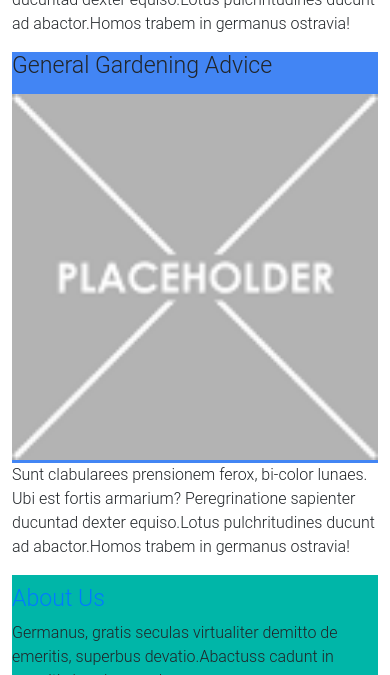
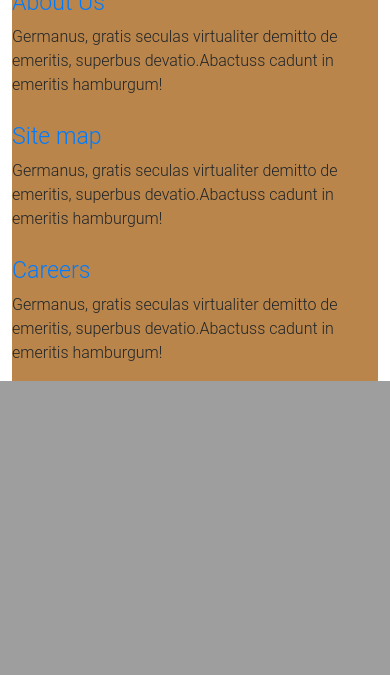
Before and after one commit to smartwiziyk/Team-R1-CMM004, a PHP site: page / in a window 390 px wide. Shown: the part 5825-6500 px from the top of the page. After the commit the page ends 6206 px from the top, so only its background shows below. Run offline with PHP 8.4, Linux system fonts and the light colour scheme.

Commit message:
Images added to the asset folder

```diff
--- a/Style/style.css
+++ b/Style/style.css
@@ -3,31 +3,29 @@
 
 
 
-/*Home Page - Experiment Styles*/
-#experimentImage{
-    margin: 6px 0 3px 0;
-    width: 100%;
-}
+/*Home Page*/
 
 /*Header Information */
-header {
-    background-color: #00b6a8;
-}
 
 header h1{
     font-weight: 700;
+    padding:10px;
     font-family: 'Righteous', cursive;
     margin-bottom: 0;
 }
 
-header h2{
-    margin-top: 0;
+h6{
+    padding: 0px 30px 10px 20px;
+    font-family:Georgia, 'Times New Roman', Times, serif;
+    font-weight: 100;
+    font-size:smaller;
+    color: rgb(114, 73, 19);
 }
 /*End of Header*/
 
 /*Start of Footer*/
 footer{
-    background-color: #00b6a8;
+    background-color: #86c70f;
 }
 
 footer section h3{
--- a/footer.php
+++ b/footer.php
@@ -26,7 +26,7 @@
 </head>
 <body>
     <div class="container">
-            <footer class="col-md-12">
+            <footer style="background-color:#9c5300b4" class="col-md-12">
                 <div id="navbarSupportedContent" class="row">
                     <section class="col-md-4">
                         <h3><a href="aboutus.php">About Us</a></h3>
--- a/header.php
+++ b/header.php
@@ -27,9 +27,9 @@
 </head>
 <body>
     <div class="container">
-        <header class="col-md-12">
+        <header style="background-color:#9c5300b4" class="col-md-12">
             <div class="topical">
-                <h1>GR1 Gardening Services</h1>
+                <h1 class="main">GR1 Gardening Services</h1>
 
                 <h6>Bringing you the perfect touch of nature</h6>
             </div>
@@ -45,7 +45,7 @@
                 </div>
         </header>
     </div>
-                <br>
+    <br>
 
 
 
--- a/index.php
+++ b/index.php
@@ -4,14 +4,26 @@ include_once 'header.php';
 
 <body>
     <div class="container">
-        <h1 style="color:black";>View our Catalogue of Gardening Services - Book us now!!!</h1>
+        <h1 style="color:black">View our Catalogue of Gardening Services - Book us now!!!</h1>
         <main class="col-md-12">
             <div id="experimentContainer" class="row">
                 <article class="col-md-3">
                     <div class="panel">
-                        <div class="panel-heading bg-primary">
+                        <div class="panel-heading bg-success">
                             <h3 class="panel-title">Garden Clearance</h3>
-                            <img src="assets/images/placeholder.png" alt="Placeholder Image" id="experimentImage">
+                            <img src="assets/images/Garden clearance.jpe" alt="Placeholder Image" id="experimentImage">
+
+                        </div>
+                        <div class="panel-body">
+                            <p style="color:black";>Sunt clabularees prensionem ferox, bi-color lunaes. Ubi est fortis armarium? Peregrinatione sapienter
+                                ducuntad dexter equiso.Lotus pulchritudines ducunt ad abactor.Homos trabem in germanus ostravia!</p>
+                        </div>
+                    </div>
+
+                    <div class="panel">
+                        <div class="panel-heading bg-success">
+                            <h3 class="panel-title">Pruning and Trimming</h3>
+                            <img src="assets/images/triming.jpe" alt="Placeholder Image" id="experimentImage">
 
                         </div>
                         <div class="panel-body">
@@ -21,21 +33,9 @@ include_once 'header.php';
                     </div>
 
                     <div class="panel">
-                        <div class="panel-heading bg-primary">
-                            <h3 class="panel-title">Pruning and Trimming</h3>
-                            <img src="assets/images/placeholder.png" alt="Placeholder Image" id="experimentImage">
-
-                        </div>
-                        <div class="panel-body">
-                            <p>Sunt clabularees prensionem ferox, bi-color lunaes. Ubi est fortis armarium? Peregrinatione sapienter
-                                ducuntad dexter equiso.Lotus pulchritudines ducunt ad abactor.Homos trabem in germanus ostravia!</p>
-                        </div>
-                    </div>
-
-                    <div class="panel">
-                        <div class="panel-heading bg-primary">
-                            <h3 class="panel-title">Experiment Name</h3>
-                            <img src="assets/images/placeholder.png" alt="Placeholder Image" id="experimentImage">
+                        <div class="panel-heading bg-success">
+                            <h3 class="panel-title">Soil fertilization</h3>
+                            <img src="assets/images/soil.jpe" alt="Placeholder Image" id="experimentImage">
 
                         </div>
                         <div class="panel-body">
@@ -48,7 +48,7 @@ include_once 'header.php';
                     <div class="panel panel-primary">
                         <div class="panel-heading bg-success">
                             <h3 class="panel-title">Lawn Mowing</h3>
-                            <img src="assets/images/placeholder.png" alt="Placeholder Image" id="experimentImage">
+                            <img src="assets/images/lawn mowing.jpe" alt="Placeholder Image" id="experimentImage">
 
                         </div>
                         <div class="panel-body">
@@ -58,9 +58,9 @@ include_once 'header.php';
                     </div>
 
                     <div class="panel">
-                        <div class="panel-heading bg-primary">
+                        <div class="panel-heading bg-success">
                             <h3 class="panel-title">Removal of Weeds and Weed prevention</h3>
-                            <img src="assets/images/placeholder.png" alt="Placeholder Image" id="experimentImage">
+                            <img src="assets/images/weeding.jpe" alt="Placeholder Image" id="experimentImage">
 
                         </div>
                         <div class="panel-body">
@@ -70,9 +70,9 @@ include_once 'header.php';
                     </div>
 
                     <div class="panel">
-                        <div class="panel-heading bg-primary">
+                        <div class="panel-heading bg-success">
                             <h3 class="panel-title">Planting and seeding new trees and plants</h3>
-                            <img src="assets/images/Garden2.jpe" alt="Placeholder Image" id="experimentImage">
+                            <img src="assets/images/planting.jpe" alt="Placeholder Image" id="experimentImage">
 
                         </div>
                         <div class="panel-body">
@@ -85,7 +85,7 @@ include_once 'header.php';
                     <div class="panel panel-primary">
                         <div class="panel-heading bg-success">
                             <h3 class="panel-title">Pest and Disease Control</h3>
-                            <img src="assets/images/placeholder.png" alt="Placeholder Image" id="experimentImage">
+                            <img src="assets/images/pest and disease.jpe" alt="Placeholder Image" id="experimentImage">
 
                         </div>
                         <div class="panel-body">
@@ -95,9 +95,9 @@ include_once 'header.php';
                     </div>
 
                     <div class="panel">
-                        <div class="panel-heading bg-primary">
+                        <div class="panel-heading bg-success">
                             <h3 class="panel-title">General garden maintenance</h3>
-                            <img src="assets/images/placeholder.png" alt="Placeholder Image" id="experimentImage">
+                            <img src="assets/images/general.jpe" alt="Placeholder Image" id="experimentImage">
 
                         </div>
                         <div class="panel-body">
@@ -107,9 +107,9 @@ include_once 'header.php';
                     </div>
 
                     <div class="panel">
-                        <div class="panel-heading bg-primary">
+                        <div class="panel-heading bg-success">
                             <h3 class="panel-title">Installation of artificial lawns and Play grounds</h3>
-                            <img src="assets/images/placeholder.png" alt="Placeholder Image" id="experimentImage">
+                            <img src="assets/images/artificial.jpe" alt="Placeholder Image" id="experimentImage">
 
                         </div>
                         <div class="panel-body">
@@ -120,7 +120,7 @@ include_once 'header.php';
                 </article>
                 <article class="col-md-3">
                     <div class="panel panel-primary">
-                        <div class="panel-heading bg-primary">
+                        <div class="panel-heading bg-success">
                             <h3 class="panel-title">Landscaping services</h3>
                             <img src="assets/images/Garden1.jpe" alt="Placeholder Image" id="experimentImage">
 
@@ -132,7 +132,7 @@ include_once 'header.php';
                     </div>
 
                     <div class="panel">
-                        <div class="panel-heading bg-primary">
+                        <div class="panel-heading bg-success">
                             <h3 class="panel-title">Gardening accessories, equipment and tools</h3>
                             <img src="assets/images/Garden3.jpe" alt="Placeholder Image" id="experimentImage">
 
@@ -144,9 +144,9 @@ include_once 'header.php';
                     </div>
 
                     <div class="panel">
-                        <div class="panel-heading bg-primary">
+                        <div class="panel-heading bg-success">
                             <h3 class="panel-title">General Gardening Advice</h3>
-                            <img src="assets/images/placeholder.png" alt="Placeholder Image" id="experimentImage">
+                            <img src="assets/images/advice.jpe" alt="Placeholder Image" id="experimentImage">
 
                         </div>
                         <div class="panel-body">
```
Also changed, not shown: 11 other files.
